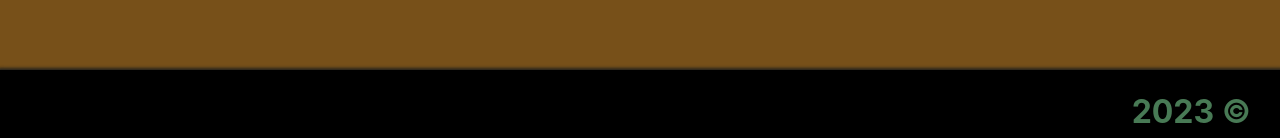
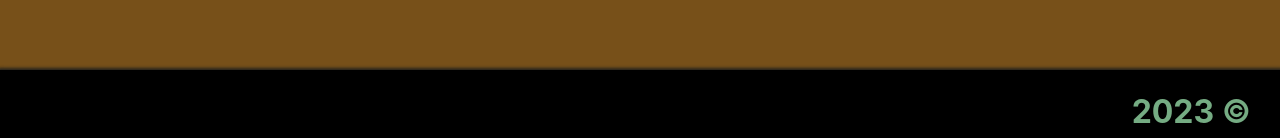
Before and after one commit to Tiarawayz/Portfolio, a React (Create React App) app: page / in a window 1280 px wide. Shown: the part 2029-2167 px from the top of the page. Built offline with nearby package versions, Linux system fonts and the light colour scheme.

Commit message:
update fronted.css

```diff
--- a/src/components/fronted.css
+++ b/src/components/fronted.css
@@ -12,7 +12,7 @@
   background-color: rgb(0, 0, 0);
   padding: 0 29px;
   padding-top: 1px;
-  color: rgb(72, 122, 85);
+  color: rgb(117, 172, 131);
   flex: 1;
 
 }
```
